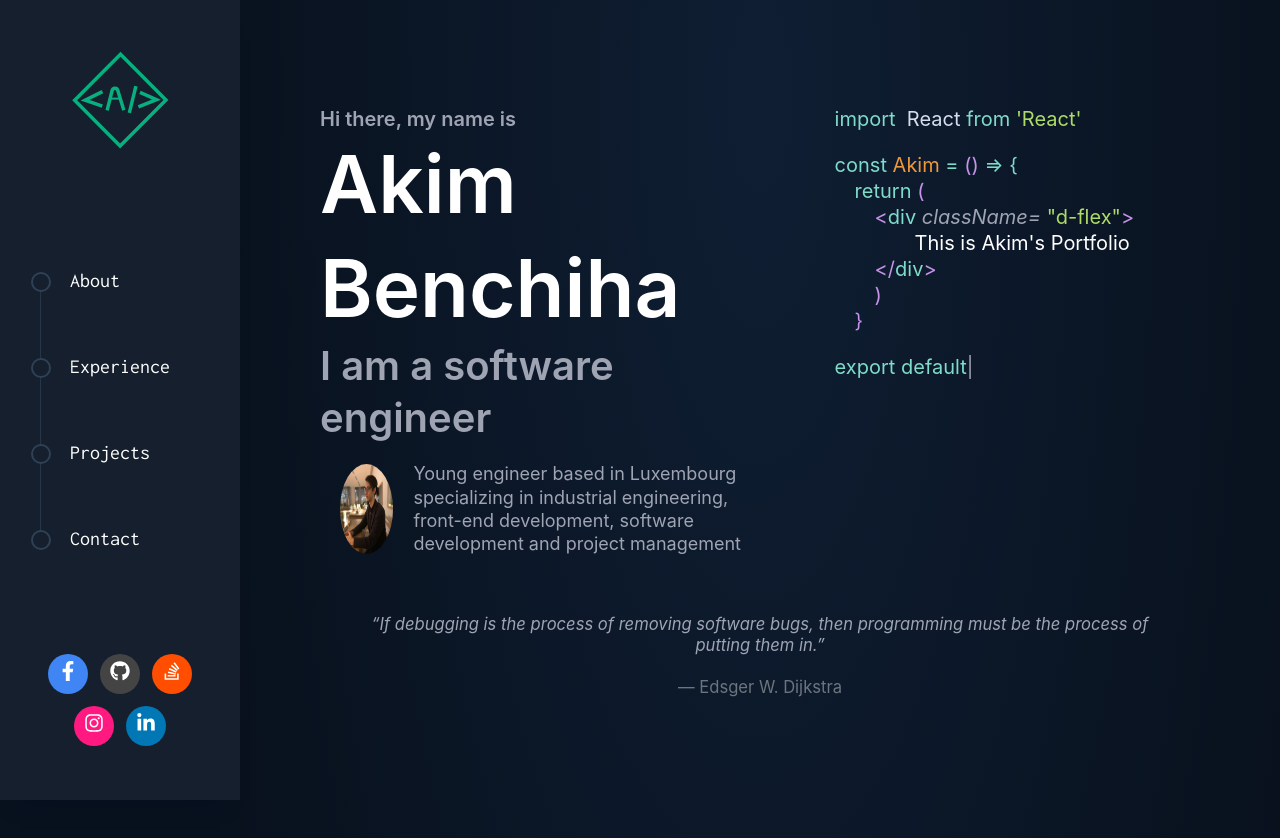
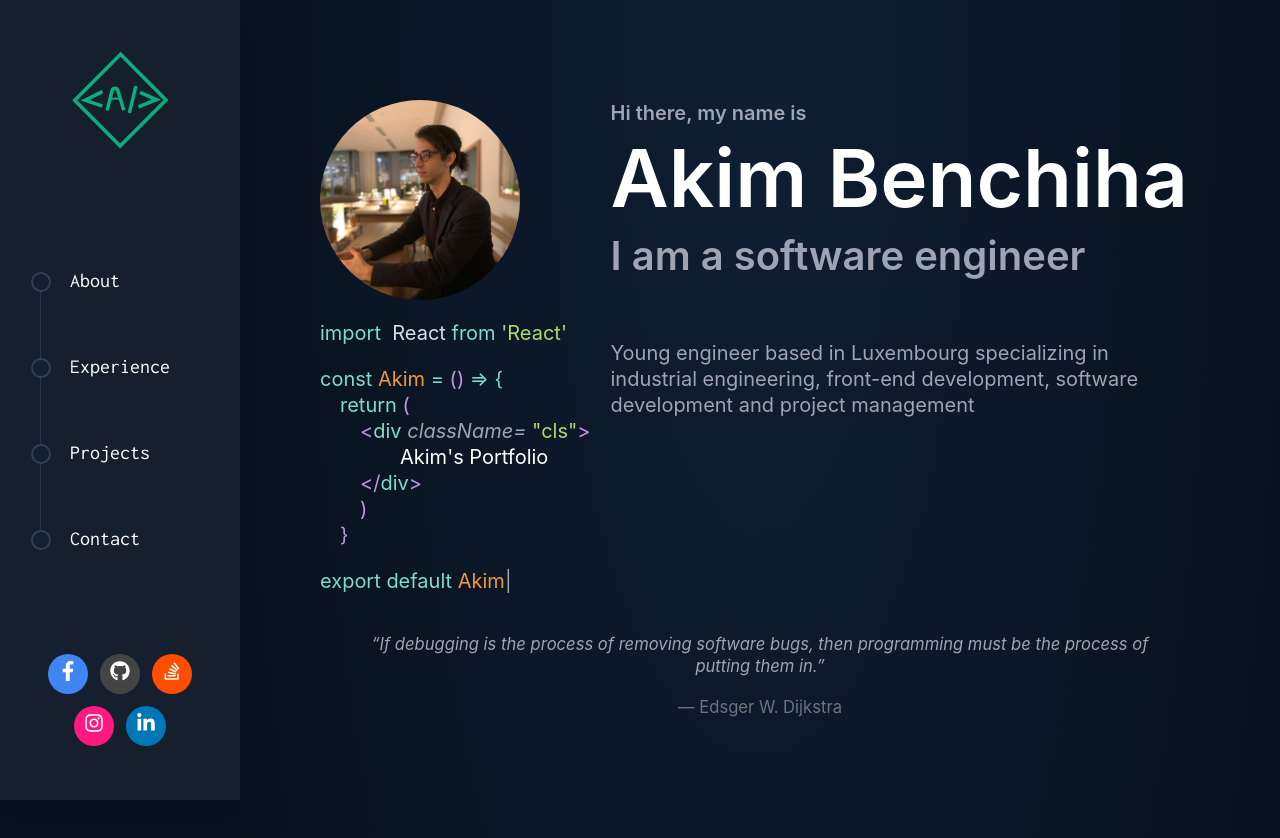
Before and after one commit to Mousticke/portfolio-new, a React (Create React App) app: page / in a window 1280 px wide. Shown: the top 838 px of the page. Built offline with nearby package versions, Linux system fonts and the light colour scheme.

Commit message:
feature(Langin) Update grid system

```diff
--- a/src/domains/Landing/Citation.jsx
+++ b/src/domains/Landing/Citation.jsx
@@ -1,5 +1,7 @@
 import React from 'react'
 import styled from 'styled-components'
+import PropTypes from 'prop-types'
+import { CSSTransition, TransitionGroup } from 'react-transition-group'
 
 const StyledCitation = styled.div`
   grid-area: citation;
@@ -26,18 +28,26 @@ const StyledCitation = styled.div`
     }
   }
 `
-function Citation() {
+function Citation({ isMounted }) {
   return (
+    <TransitionGroup component={null}>
+      <CSSTransition in={isMounted.current} classNames='fade' timeout={1000} appear unmountOnExit>
         <StyledCitation>
           <blockquote>
             <p>
-          If debugging is the process of removing software bugs, then programming must be the process of putting them
-          in.
+              If debugging is the process of removing software bugs, then programming must be the process of putting
+              them in.
             </p>
             <footer>Edsger W. Dijkstra</footer>
           </blockquote>
         </StyledCitation>
+      </CSSTransition>
+    </TransitionGroup>
   )
 }
 
-export default Citation
+Citation.propTypes = {
+  isMounted: PropTypes.bool.isRequired,
+}
+
+export default React.memo(Citation)
--- /dev/null
+++ b/src/domains/Landing/Hero.jsx
@@ -0,0 +1,39 @@
+import React from 'react'
+import PropTypes from 'prop-types'
+import { CSSTransition, TransitionGroup } from 'react-transition-group'
+import styled from 'styled-components'
+import akim2020 from '@resources/akim2020.jpg'
+import { transitionAll, breakpoints } from '@styles'
+
+const HeroContainer = styled.div`
+  grid-area: hero;
+  display: flex;
+  ${breakpoints.tablet`
+  justify-content: center;
+  `};
+`
+
+const StyledImage = styled.img`
+  width: 100%;
+  height: auto;
+  max-width: 200px;
+  max-height: 200px;
+  border-radius: 50%;
+  transition: ${transitionAll};
+`
+
+function Hero({ isMounted }) {
+  return (
+    <TransitionGroup component={HeroContainer}>
+      <CSSTransition in={isMounted.current} classNames='fade' timeout={1000} appear unmountOnExit>
+        <StyledImage src={akim2020} alt='Akim Benchiha' />
+      </CSSTransition>
+    </TransitionGroup>
+  )
+}
+
+Hero.propTypes = {
+  isMounted: PropTypes.bool.isRequired,
+}
+
+export default React.memo(Hero)
--- a/src/domains/Landing/Introduction.jsx
+++ b/src/domains/Landing/Introduction.jsx
@@ -1,30 +1,25 @@
 import React from 'react'
 import PropTypes from 'prop-types'
 import styled from 'styled-components'
-import akim2020 from '@resources/akim2020.jpg'
 import { breakpoints, transitionAll } from '@styles'
 import { CSSTransition, TransitionGroup } from 'react-transition-group'
 
-const StyledIntro = styled.div`
+const IntroContainer = styled.div`
   grid-area: intro;
   z-index: 1;
-`
-const StyledTitles = styled.div`
   display: flex;
   flex-direction: column;
+  ${breakpoints.tablet`
+  align-items: center;
+  `};
 `
 
-const StyledGreeting = styled.h6`
-  display: flex;
+const StyledHeroGreeting = styled.h6`
   margin: 0;
   color: ${(props) => props.theme.colors.text.greeting};
-  ${breakpoints.phablet`
-  justify-content:center;
-  `};
   transition: ${transitionAll};
 `
 const StyledHeroTitle = styled.h1`
-  display: flex;
   font-size: 4rem;
   margin: 0;
   color: ${(props) => props.theme.colors.text.heading};
@@ -35,17 +30,15 @@ const StyledHeroTitle = styled.h1`
   font-size: 2.5rem;
   `};
   ${breakpoints.tablet`
-  font-size: 2rem;
+  font-size: 3rem;
   `};
   ${breakpoints.phablet`
-  font-size: 1.5rem;
-  justify-content:center;
+  font-size: 2.5rem;
   `};
   transition: ${transitionAll};
 `
 
 const StyledHeroSubTitle = styled.h1`
-  display: flex;
   font-size: 2rem;
   margin: 0;
   ${breakpoints.bigDesktop`
@@ -55,68 +48,20 @@ const StyledHeroSubTitle = styled.h1`
   font-size: 1.5rem;
   `};
   ${breakpoints.tablet`
-  font-size: 1.2rem;
+  font-size: 1.8rem;
   `};
   ${breakpoints.phablet`
-  font-size: 1.1rem;
-  justify-content:center;
+  font-size: 1.5rem;
   `};
-  transition: ${transitionAll};
-`
-
-const StyledHero = styled.div`
-  font-size: 0.83em;
-  display: flex;
-  justify-content: center;
-`
-
-const StyledSummary = styled.p`
-  display: flex;
-  font-size: 0.9rem;
-  justify-content: center;
-  align-items: center;
-  transition: ${transitionAll};
-`
-const StyledCard = styled.div`
-  display: flex;
-  justify-content: center;
-  grid-area: card;
-  margin: 1rem;
-  ${breakpoints.phablet`
-  display: none;
-  `};
-`
-
-const StyledCardBig = styled.div`
-  display: none;
-  justify-content: center;
-  grid-area: card;
-  margin: 1rem;
-  ${breakpoints.phablet`
-  display: flex;
-  `};
-`
-
-const StyledImage = styled.img`
-  width: 100%;
-  height: auto;
-  max-width: 200px;
-  border-radius: 50%;
   transition: ${transitionAll};
 `
 
 function Introduction({ isMounted }) {
   return (
-    <StyledIntro>
-      <TransitionGroup component={StyledCardBig}>
+    <IntroContainer>
+      <TransitionGroup component={null}>
         <CSSTransition in={isMounted} classNames='fade' timeout={1000} appear unmountOnExit>
-          <StyledImage src={akim2020} alt='Akim Benchiha' />
-        </CSSTransition>
-      </TransitionGroup>
-
-      <TransitionGroup component={StyledTitles}>
-        <CSSTransition in={isMounted} classNames='fade' timeout={1000} appear unmountOnExit>
-          <StyledGreeting style={{ transitionDelay: `${100}ms` }}>Hi there, my name is</StyledGreeting>
+          <StyledHeroGreeting style={{ transitionDelay: `${100}ms` }}>Hi there, my name is</StyledHeroGreeting>
         </CSSTransition>
         <CSSTransition in={isMounted} classNames='fade' timeout={1000} appear unmountOnExit>
           <StyledHeroTitle style={{ transitionDelay: `${150}ms` }}>Akim Benchiha</StyledHeroTitle>
@@ -125,24 +70,7 @@ function Introduction({ isMounted }) {
           <StyledHeroSubTitle style={{ transitionDelay: `${180}ms` }}>I am a software engineer</StyledHeroSubTitle>
         </CSSTransition>
       </TransitionGroup>
-
-      <StyledHero>
-        <TransitionGroup component={StyledCard}>
-          <CSSTransition in={isMounted} classNames='fade' timeout={1000} appear unmountOnExit>
-            <StyledImage src={akim2020} alt='Akim Benchiha' />
-          </CSSTransition>
-        </TransitionGroup>
-
-        <TransitionGroup component={null}>
-          <CSSTransition in={isMounted} classNames='fade' timeout={1000} appear unmountOnExit>
-            <StyledSummary>
-              Young engineer based in Luxembourg specializing in industrial engineering, front-end development, software
-              development and project management
-            </StyledSummary>
-          </CSSTransition>
-        </TransitionGroup>
-      </StyledHero>
-    </StyledIntro>
+    </IntroContainer>
   )
 }
 
--- a/src/domains/Landing/Landing.jsx
+++ b/src/domains/Landing/Landing.jsx
@@ -2,27 +2,39 @@ import React from 'react'
 import styled from 'styled-components'
 import { breakpoints } from '@styles'
 import useMounted from '@hooks/useMounted'
-import { CSSTransition, TransitionGroup } from 'react-transition-group'
 import Introduction from './Introduction'
 import TypistIntro from './Typist'
 import Citation from './Citation'
+import Hero from './Hero'
+import Summary from './Summary'
 
 const StyledGrid = styled.div`
   display: grid;
-  grid-template-rows: minmax(0, 1fr) minmax(0, 100px);
-  grid-template-columns: minmax(0, 50%) minmax(0, 50%);
+  grid-template-rows: minmax(0, 1fr) minmax(0, auto) minmax(0, auto);
+  grid-template-columns: minmax(0, auto) minmax(0, 1fr) minmax(0, 1fr) minmax(0, 1fr);
   grid-template-areas:
-    'intro typist'
-    'citation citation';
+    'hero intro intro typist'
+    'summary summary summary summary'
+    'citation citation citation citation';
   justify-content: center;
   align-self: center;
   grid-gap: 1rem;
-  ${breakpoints.desktop`
+  ${breakpoints.giant`
   grid-template-rows: minmax(0, 1fr) minmax(0, auto) minmax(0, auto);
   grid-template-areas:
-    "intro intro"
-    "typist typist"
-    "citation citation";
+    'hero intro intro intro'
+    'typist summary summary summary'
+    'citation citation citation citation';
+  `};
+  ${breakpoints.tablet`
+  grid-template-columns: 100%;
+  grid-template-rows: minmax(0, 1fr) minmax(0, auto) minmax(0, auto) minmax(0, auto);
+  grid-template-areas:
+    "hero"
+    "intro"
+    "summary"
+    "typist"
+    "citation";
   `};
 `
 
@@ -32,14 +44,10 @@ function Landing() {
   return (
     <StyledGrid>
       <Introduction isMounted={isMounted.current} />
-
       <TypistIntro />
-
-      <TransitionGroup component={null}>
-        <CSSTransition in={isMounted.current} classNames='fade' timeout={1000} appear unmountOnExit>
-          <Citation />
-        </CSSTransition>
-      </TransitionGroup>
+      <Hero isMounted={isMounted.current} />
+      <Summary isMounted={isMounted.current} />
+      <Citation isMounted={isMounted.current} />
     </StyledGrid>
   )
 }
--- /dev/null
+++ b/src/domains/Landing/Summary.jsx
@@ -0,0 +1,37 @@
+import React from 'react'
+import PropTypes from 'prop-types'
+import { CSSTransition, TransitionGroup } from 'react-transition-group'
+import styled from 'styled-components'
+import { transitionAll, breakpoints } from '@styles'
+
+const SummaryContainer = styled.div`
+  grid-area: summary;
+  display: flex;
+`
+
+const StyledParagraphSummary = styled.p`
+  font-size: 1rem;
+  transition: ${transitionAll};
+  ${breakpoints.tablet`
+  text-align: center;
+  `};
+`
+
+function Summary({ isMounted }) {
+  return (
+    <TransitionGroup component={SummaryContainer}>
+      <CSSTransition in={isMounted.current} classNames='fade' timeout={1000} appear unmountOnExit>
+        <StyledParagraphSummary>
+          Young engineer based in Luxembourg specializing in industrial engineering, front-end development, software
+          development and project management
+        </StyledParagraphSummary>
+      </CSSTransition>
+    </TransitionGroup>
+  )
+}
+
+Summary.propTypes = {
+  isMounted: PropTypes.bool.isRequired,
+}
+
+export default React.memo(Summary)
--- a/src/domains/Landing/Typist.jsx
+++ b/src/domains/Landing/Typist.jsx
@@ -1,11 +1,14 @@
 import React, { useState, useEffect } from 'react'
 import styled from 'styled-components'
 import Typist from 'react-typist'
+import { breakpoints } from '@styles'
 
 const StyledTypist = styled.div`
   grid-area: typist;
   display: flex;
+  ${breakpoints.tablet`
   justify-content: center;
+  `};
   .typist {
     &-import,
     &-keyword,
@@ -82,12 +85,12 @@ function TypistIntro() {
           <span className='typist-braces'>{`<`}</span>
           <span className='typist-keyword'>div&nbsp;</span>
           <span className='typist-className'>className=&nbsp;</span>
-          <span className='typist-text'>&quot;d-flex&quot;</span>
+          <span className='typist-text'>&quot;cls&quot;</span>
           <span className='typist-braces'>{`>`}</span>
         </span>
         <div />
         <span className='typist-indent-3'>
-          <span className='typist-text-html'>This is Akim&apos;s Portfolio&nbsp;</span>
+          <span className='typist-text-html'>Akim&apos;s Portfolio&nbsp;</span>
         </span>
         <div />
         <span className='typist-indent-2'>
```
Lines whose indentation alone changed are shown as unchanged.
